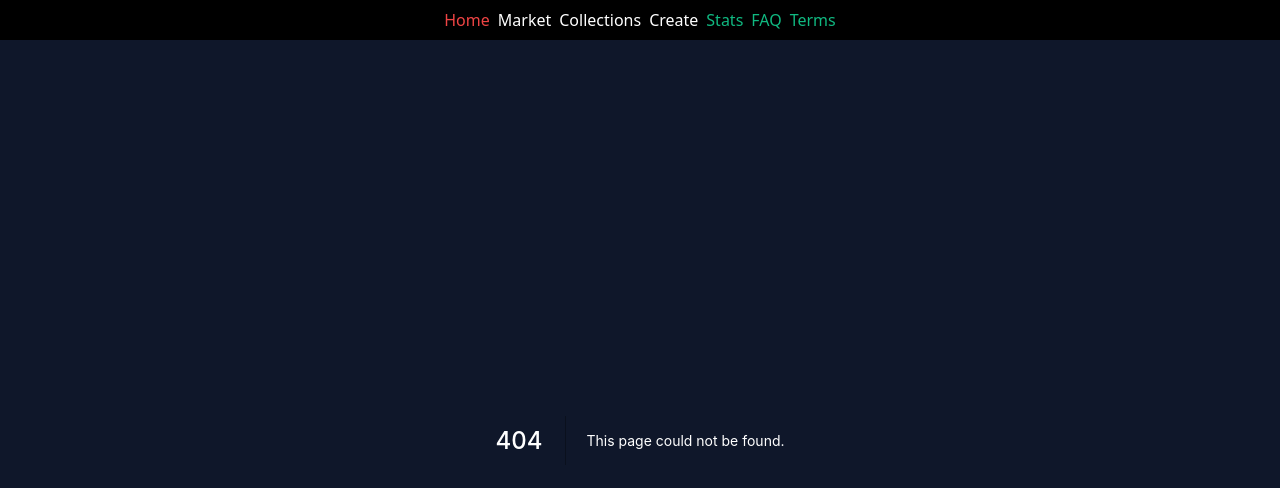
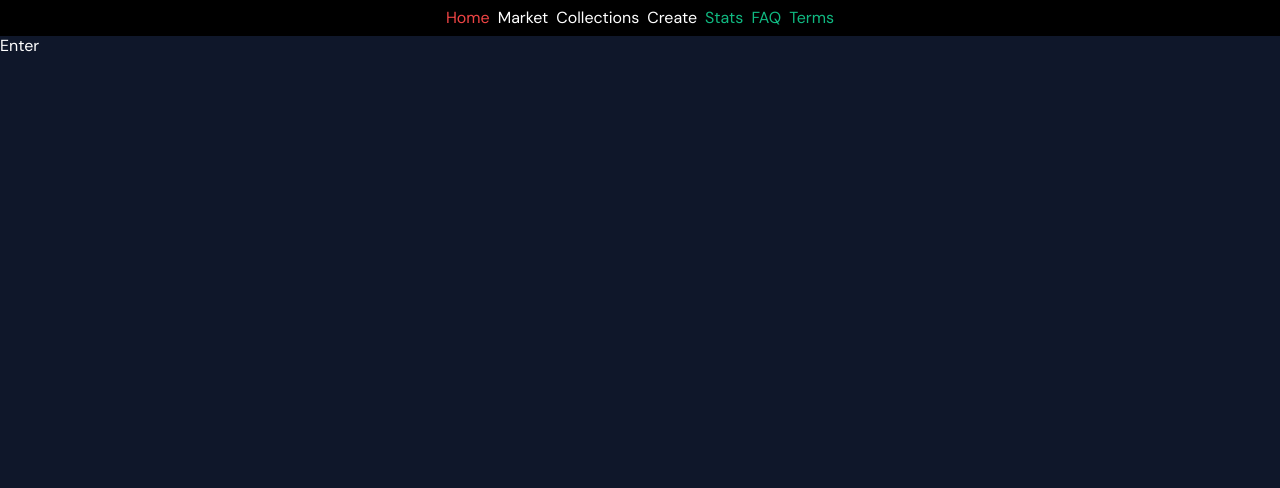
Before and after one commit to nrjdalal/classic-art, a Next.js app: page /create in a window 1280 px wide. Before the commit this address had no page. Shown: the top 488 px of the page. Built offline with nearby package versions, Linux system fonts and the light colour scheme.

Commit message:
home updated

```diff
--- a/pages/_app.jsx
+++ b/pages/_app.jsx
@@ -4,7 +4,7 @@ import Nav from 'components/Nav'
 function MyApp({ Component, pageProps }) {
   return (
     <>
-      <div className="relative h-screen w-screen overflow-x-hidden bg-slate-900 text-white">
+      <div className="font-dmSans relative h-screen w-screen overflow-x-hidden bg-slate-900 leading-5 text-white">
         <Nav />
         <Component {...pageProps} />
       </div>
--- a/pages/_document.jsx
+++ b/pages/_document.jsx
@@ -9,7 +9,14 @@ class MyDocument extends Document {
   render() {
     return (
       <Html>
-        <Head />
+        <Head>
+          <link rel="preconnect" href="https://fonts.googleapis.com" />
+          <link rel="preconnect" href="https://fonts.gstatic.com" crossOrigin="true" />
+          <link
+            href="https://fonts.googleapis.com/css2?family=DM+Sans:ital,wght@0,400;0,500;0,700;1,400;1,500;1,700&display=swap"
+            rel="stylesheet"
+          />
+        </Head>
         <body>
           <Main />
           <NextScript />
--- /dev/null
+++ b/pages/create.jsx
@@ -0,0 +1,5 @@
+const Create = () => {
+  return <div>Enter</div>
+}
+
+export default Create
--- a/pages/index.jsx
+++ b/pages/index.jsx
@@ -77,7 +77,7 @@ const Hero = () => {
       <div className="pt-12 sm:pt-16">
         <div className="mx-auto max-w-7xl px-4 sm:px-6 lg:px-8">
           <div className="mx-auto max-w-4xl text-center">
-            <h2 className="text-3xl font-semibold text-emerald-500 sm:text-4xl">ClassicArt Stats</h2>
+            <h2 className="text-3xl font-medium text-emerald-500 sm:text-4xl">ClassicArt Stats</h2>
             <p className="mt-3 text-xl text-white sm:mt-4">
               ClassicArt is the most advanced NFT Marketplace built on Ethereum Classic
             </p>
--- a/tailwind.config.js
+++ b/tailwind.config.js
@@ -1,7 +1,11 @@
 module.exports = {
   content: ['./pages/**/*.{js,ts,jsx,tsx}', './components/**/*.{js,ts,jsx,tsx}'],
   theme: {
-    extend: {},
+    extend: {
+      fontFamily: {
+        dmSans: ["'DM Sans'", 'sans-serif'],
+      },
+    },
   },
   plugins: ['@tailwindcss/aspect-ratio', '@tailwindcss/forms', '@tailwindcss/line-clamp', '@tailwindcss/typography'],
 }
```
Also changed, not shown: pages/account/[profile].jsx (added), pages/collections/[single].jsx (added), pages/collections/index.jsx (added), pages/market.jsx (added).
